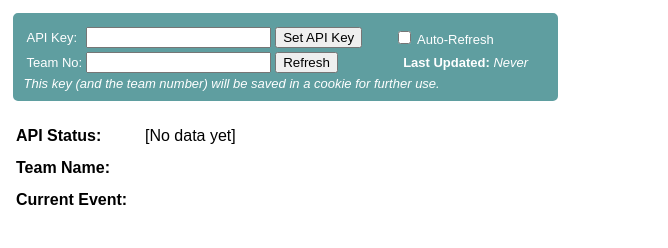
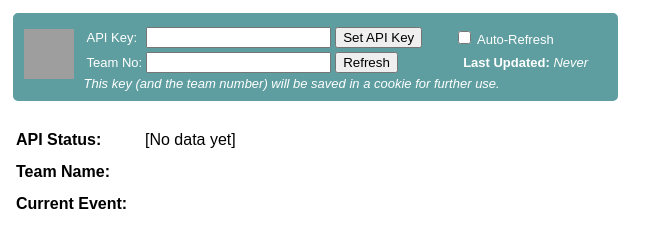
Before and after one commit to sykeben/BlueDash, a plain HTML site: page index.html in a window 1280 px wide. Shown: the whole page, without its empty margins (0-668 px from the left). Drawn offline with nearby package versions, Linux system fonts and the light colour scheme; grey boxes are pictures that could not be loaded.

Commit message:
Added logo.

```diff
--- a/css/common.css
+++ b/css/common.css
@@ -3,15 +3,28 @@ body {
     font-family: sans-serif;
 }
 
-.settings {
+#topDiv {
     display: inline-block;
     padding: 7.5px;
     border-color: cadetblue; border-style: solid; border-radius: 5px;
     background-color: cadetblue;
     font-size: small; color: white;
+    overflow: hidden;
 }
 
-.tbadata {
+#logoDiv {
+    background: url(https://www.thebluealliance.com/images/tba_lamp.svg) no-repeat center center;
+    height: 60px; width: 50px;
+    background-size: auto 50px;
+    float: left; margin-right: 10px;
+}
+
+#settingDiv {
+    overflow: hidden;
+    float: right;
+}
+
+#dataDiv {
     font-size: medium;
     line-height: 175%;
 }
--- a/index.html
+++ b/index.html
@@ -39,7 +39,11 @@
 
     <body>
 
-        <div class="settings">
+        <div id="topDiv">
+
+            <a href="https://www.thebluealliance.com/"><div id="logoDiv"></div></a>
+
+            <div id="settingDiv">
                 <table>
                     <tr>
                         <td>API Key: </td>
@@ -57,9 +61,11 @@
                 <i>This key (and the team number) will be saved in a cookie for further use.</i>
             </div>
 
+        </div>
+
         <br><br>
 
-        <div class="tbadata">
+        <div id="dataDiv">
             <table>
                 <tr>
                     <td width=125><b>API Status:</b> </td>
```
Lines whose indentation alone changed are shown as unchanged.
